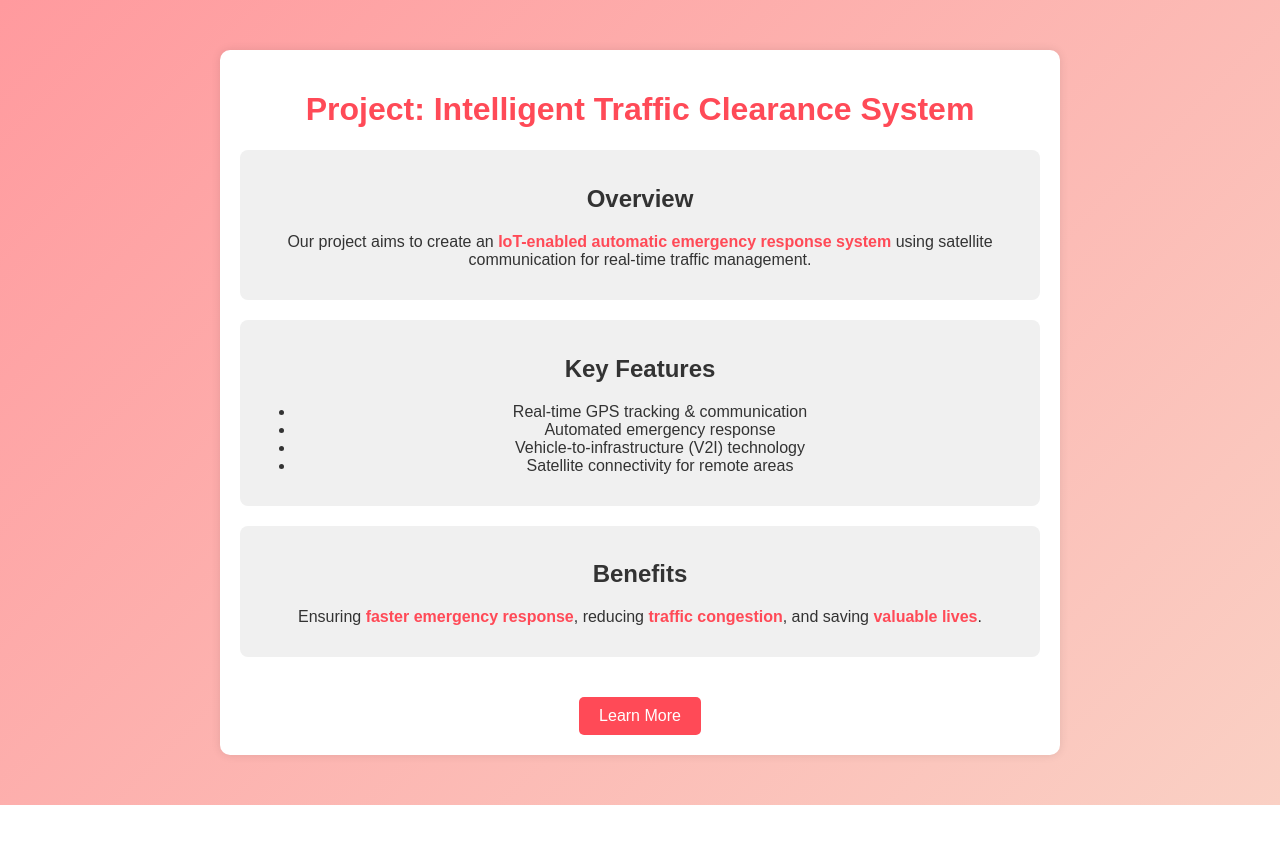
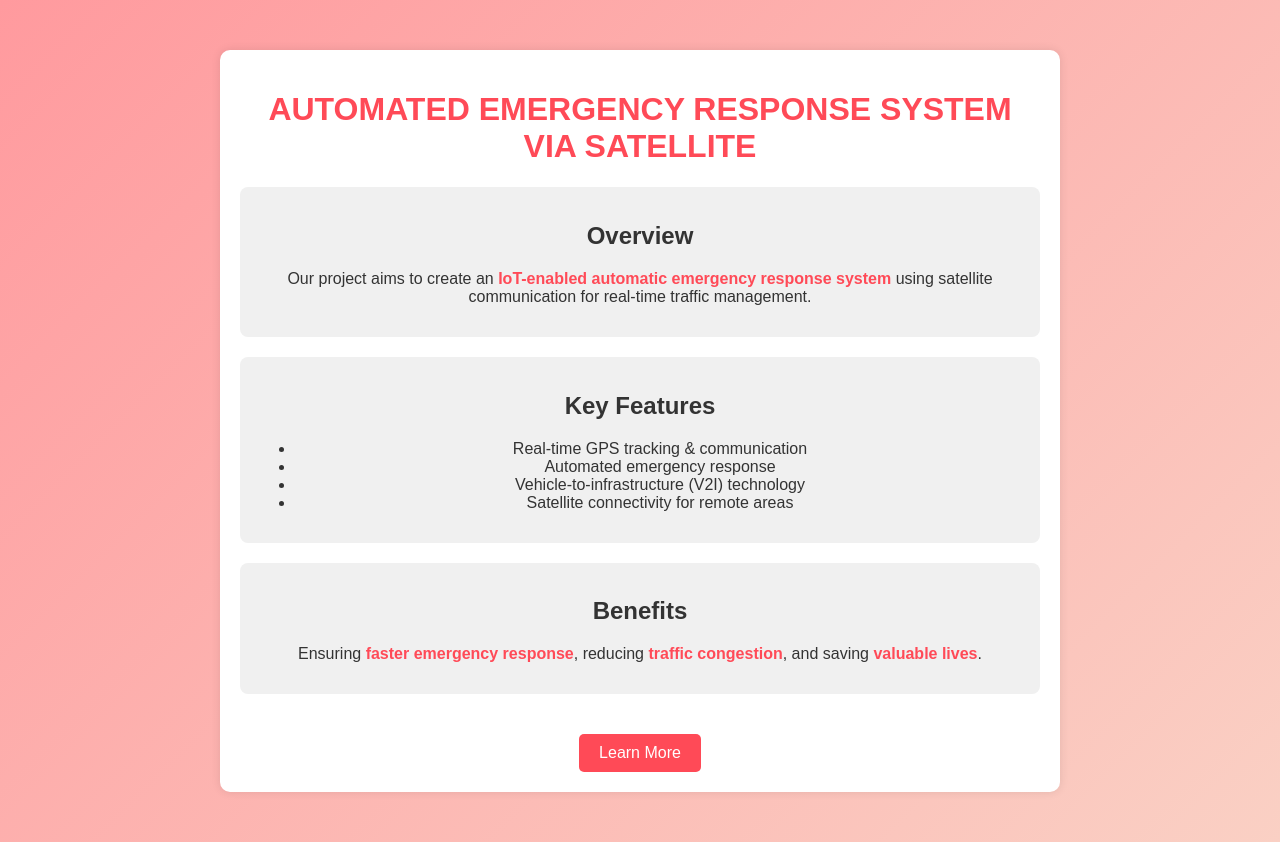
Before and after one commit to Tharani-ux/AERSVS_web, a plain HTML site: page index.html in a window 1280 px wide. Before the commit the page ends 805 px from the top, so only its background shows below. Drawn offline with Linux system fonts and the light colour scheme.

Commit message:
Update index.html
Signed-off-by: THARANI P S <127069926+Tharani-ux@users.noreply.github.com>

```diff
--- a/index.html
+++ b/index.html
@@ -51,7 +51,7 @@
 </head>
 <body>
     <div class="container">
-        <h1>Project: Intelligent Traffic Clearance System</h1>
+        <h1>AUTOMATED EMERGENCY RESPONSE SYSTEM VIA SATELLITE</h1>
         <div class="section">
             <h2>Overview</h2>
             <p>Our project aims to create an <span class="highlight">IoT-enabled automatic emergency response system</span> using satellite communication for real-time traffic management.</p>
```
